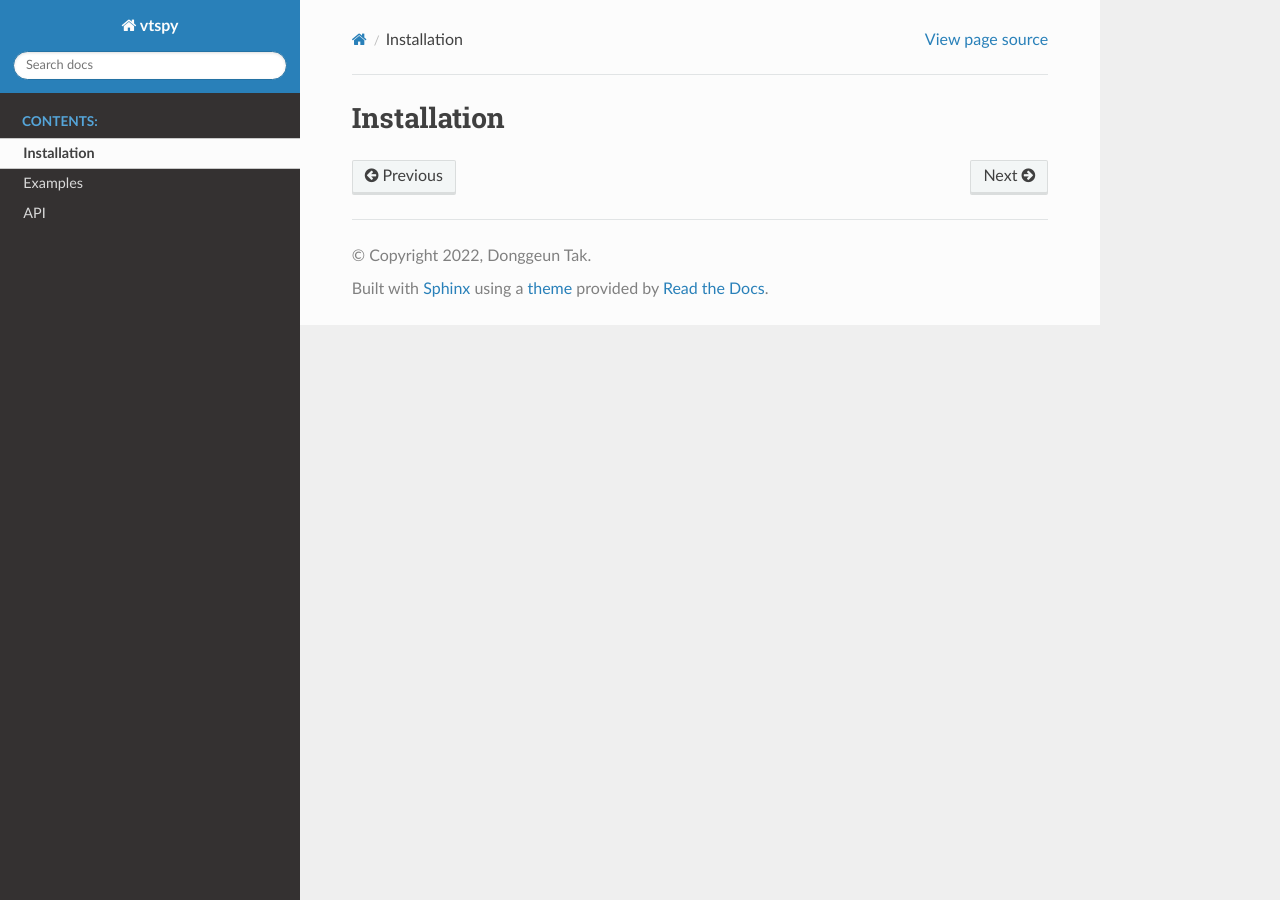
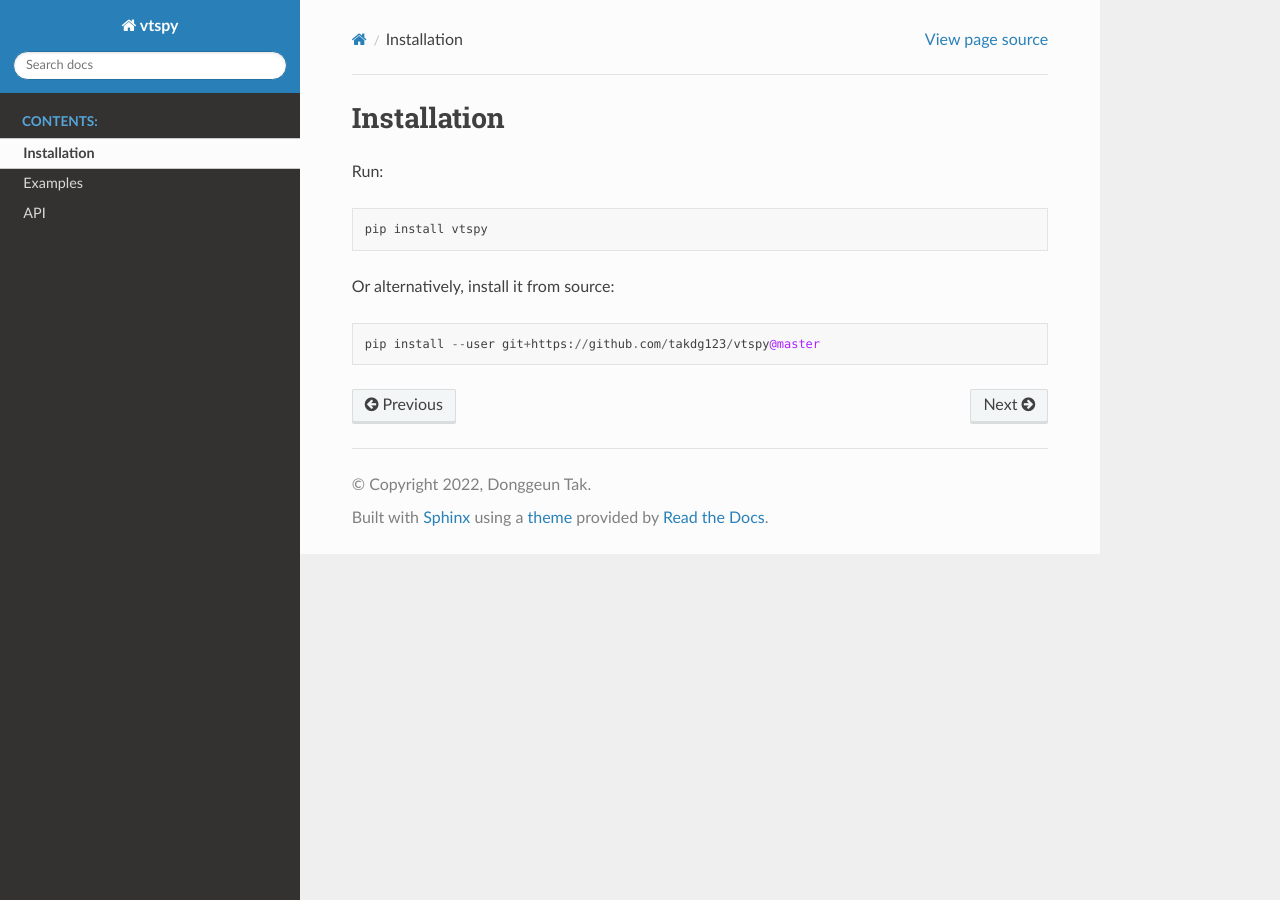
Before and after one commit to takdg123/vtspy, a Sphinx documentation site: the page built from docs/install.rst, in a window 1280 px wide. Built offline with Sphinx 7.4.7 and the Read the Docs theme 2.0.0, drawn with Linux system fonts in a browser that asks for light colours; pages that are not in the unit, such as notebooks, are missing from menus.

Commit message:
add install

```diff
--- a/docs/install.rst
+++ b/docs/install.rst
@@ -1,2 +1,10 @@
 Installation
-==============
+============
+
+Run::
+
+  pip install vtspy
+
+Or alternatively, install it from source::
+
+  pip install --user git+https://github.com/takdg123/vtspy@master
```
